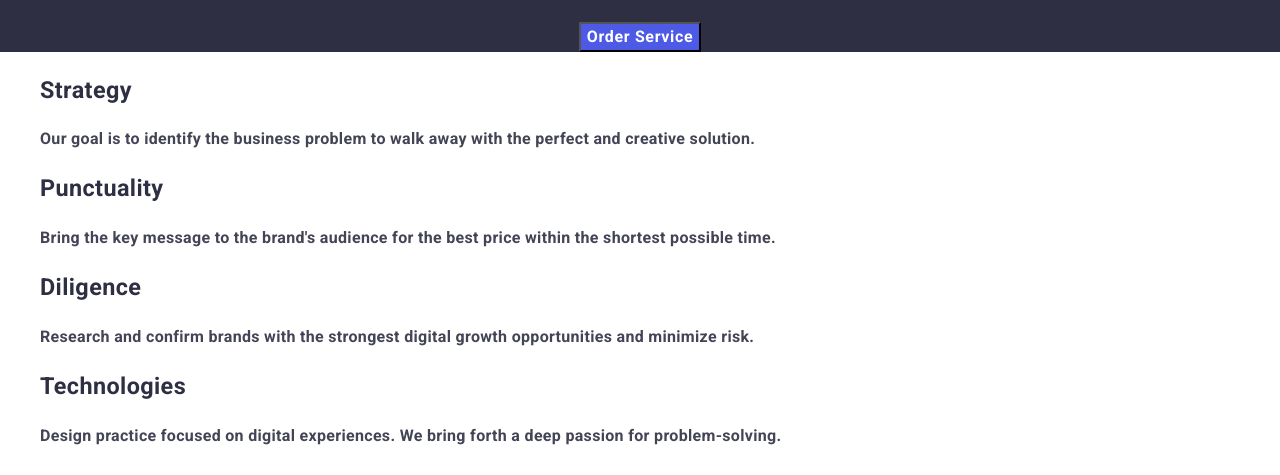
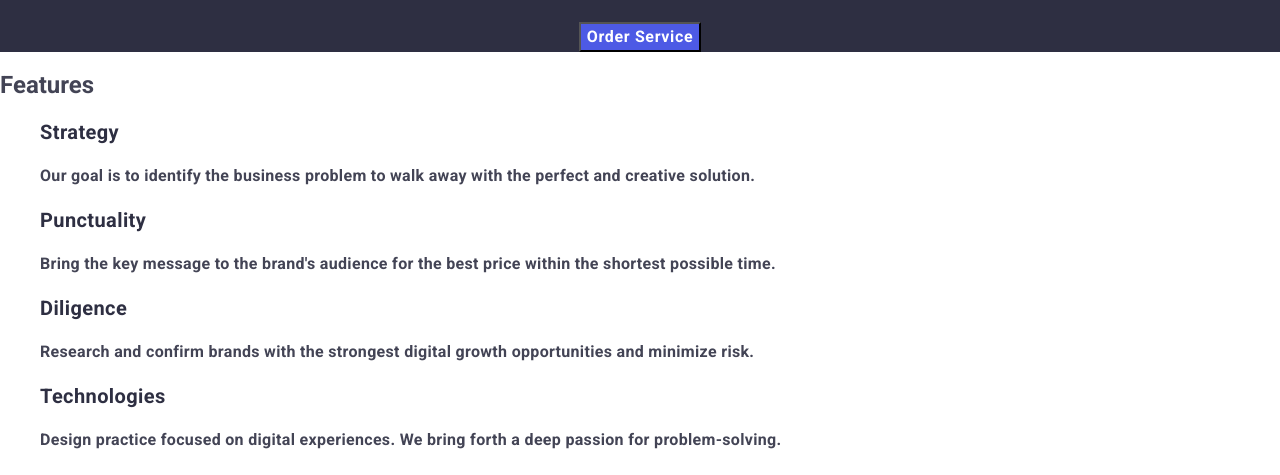
Before and after one commit to KaterynaKadts/goit-markup-hw-02, a plain HTML site: page index.html in a window 1280 px wide. Shown: the part 304-779 px from the top of the page. Drawn offline with nearby package versions, Linux system fonts and the light colour scheme.

Commit message:
correct errors

```diff
--- a/css/styles.css
+++ b/css/styles.css
@@ -4,12 +4,8 @@ font-family: "Roboto", sans-serif; */
 /* #region Header */
 body {
 font-family: "Roboto", sans-serif;
-color:  #434455;
-background-color: #FFFFFF;
-}
-
-.visually-hiden {
-   display: none;
+color:#434455;
+background-color:#FFFFFF;
 }
 
 ul, ol {
@@ -137,6 +133,7 @@ color: #434455
     letter-spacing: 0.02em;
     text-align: center;
     color: #2E2F42;
+    text-transform: capitalize
 }
 
 .team-item {
--- a/index.html
+++ b/index.html
@@ -45,17 +45,17 @@
             <h2 class="visually-hiden">Features</h2>
 
          <ul>
-            <li class="feature-title"> <h3>Strategy</h3>
+            <li> <h3 class="feature-title">Strategy</h3>
             <p class="feature-txt">Our goal is to identify the business problem to walk away with the perfect and creative solution.</p></li>
 
-            <li class="feature-title"> <h3>Punctuality</h3>
+            <li> <h3 class="feature-title">Punctuality</h3>
             <p class="feature-txt">Bring the key message to the brand's audience for the best price within the shortest possible time.</p></li>
 
-            <li class="feature-title"> <h3>Diligence</h3>
+            <li> <h3 class="feature-title">Diligence</h3>
             <p class="feature-txt">Research and confirm brands with the strongest digital growth opportunities and minimize risk.</p></li>
 
-            <li class="feature-title">
-                <h3>Technologies</h3>
+            <li>
+                <h3 class="feature-title">Technologies</h3>
                 <p class="feature-txt">Design practice focused on digital experiences. We bring forth a deep passion for problem-solving.</p></li>
          </ul>
          </section>
@@ -85,6 +85,7 @@
             </ul>
          </section>
 
+
     </main>
 
     <footer>
```
Also changed, not shown: images/img-2.1.jpg (added), images/img-2.2.jpg (added), images/img-2.3.jpg (added), images/img-2.4.jpg (added), images/img-2.5.jpg (added), images/img-2.6.jpg (added).
